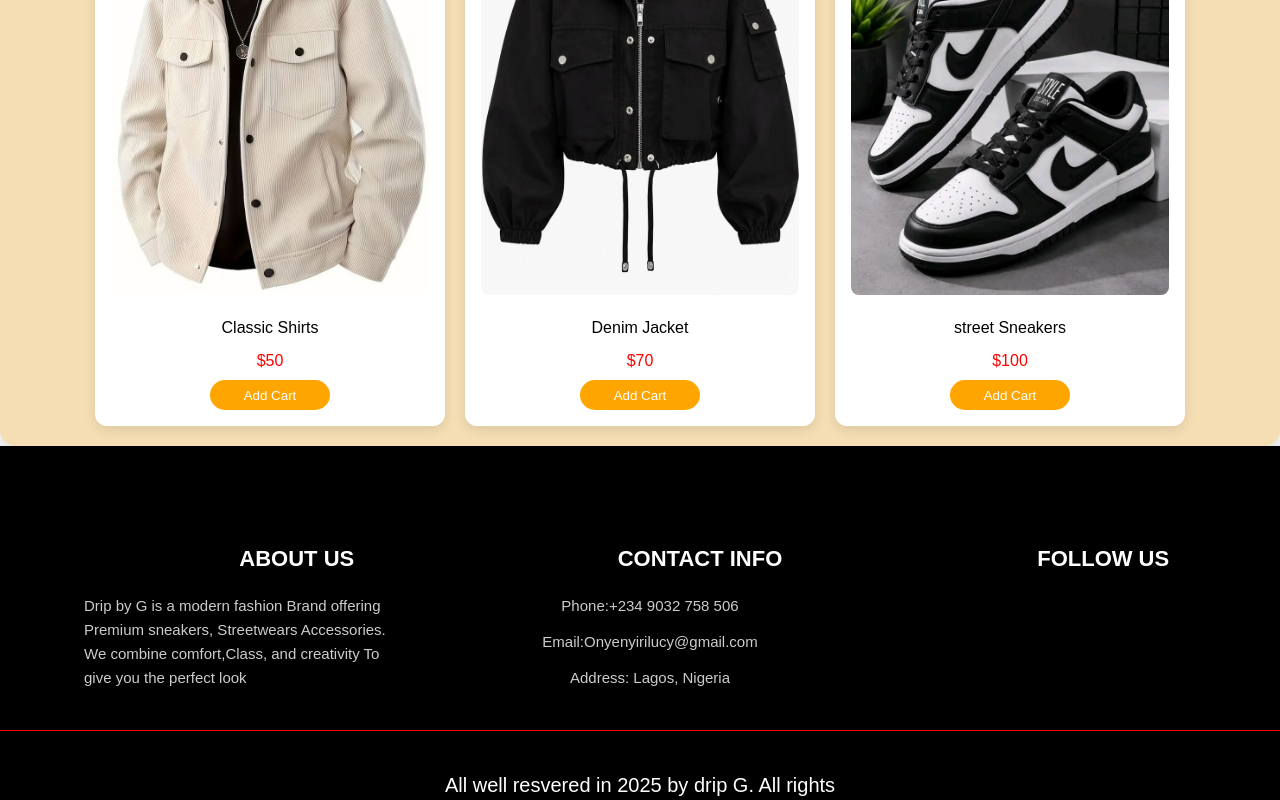
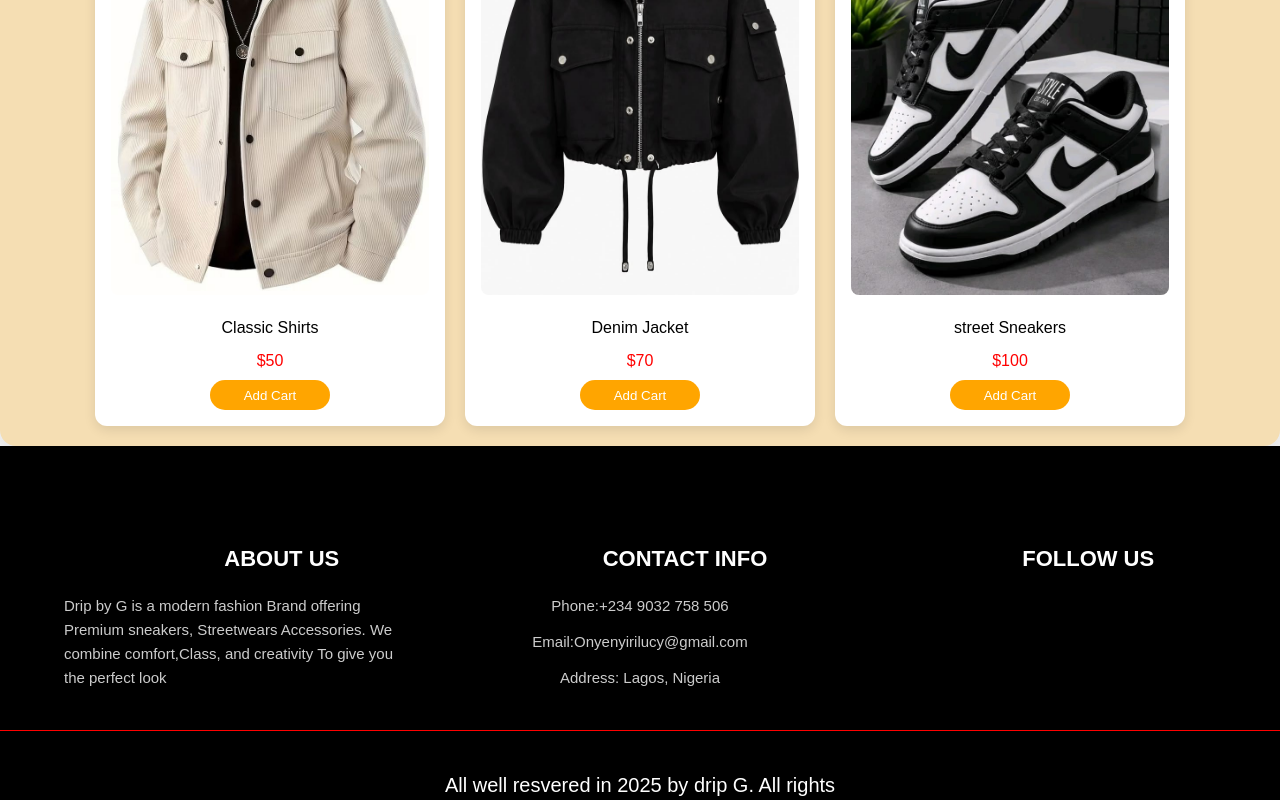
Before and after one commit to onyenyirilucy-spec/dripReact, a React (Vite) app: page / in a window 1280 px wide. Shown: the part 627-1427 px from the top of the page. Built offline with nearby package versions, Linux system fonts and the light colour scheme.

Commit message:
fixed footer alignment

```diff
--- a/src/Component/drip.css
+++ b/src/Component/drip.css
@@ -173,6 +173,7 @@ article{
             font-family: sans-serif;
             margin-bottom: 10px;
             text-transform: uppercase;
+            margin-right: 30px;
         }
 
      .footer_holder p{
@@ -181,7 +182,7 @@ article{
             color: #cccccc;
             font-family: sans-serif;
             line-height: 1.6;
-            margin-left: 20px;
+            margin:0;
         }
 
         .next_footer{
```
